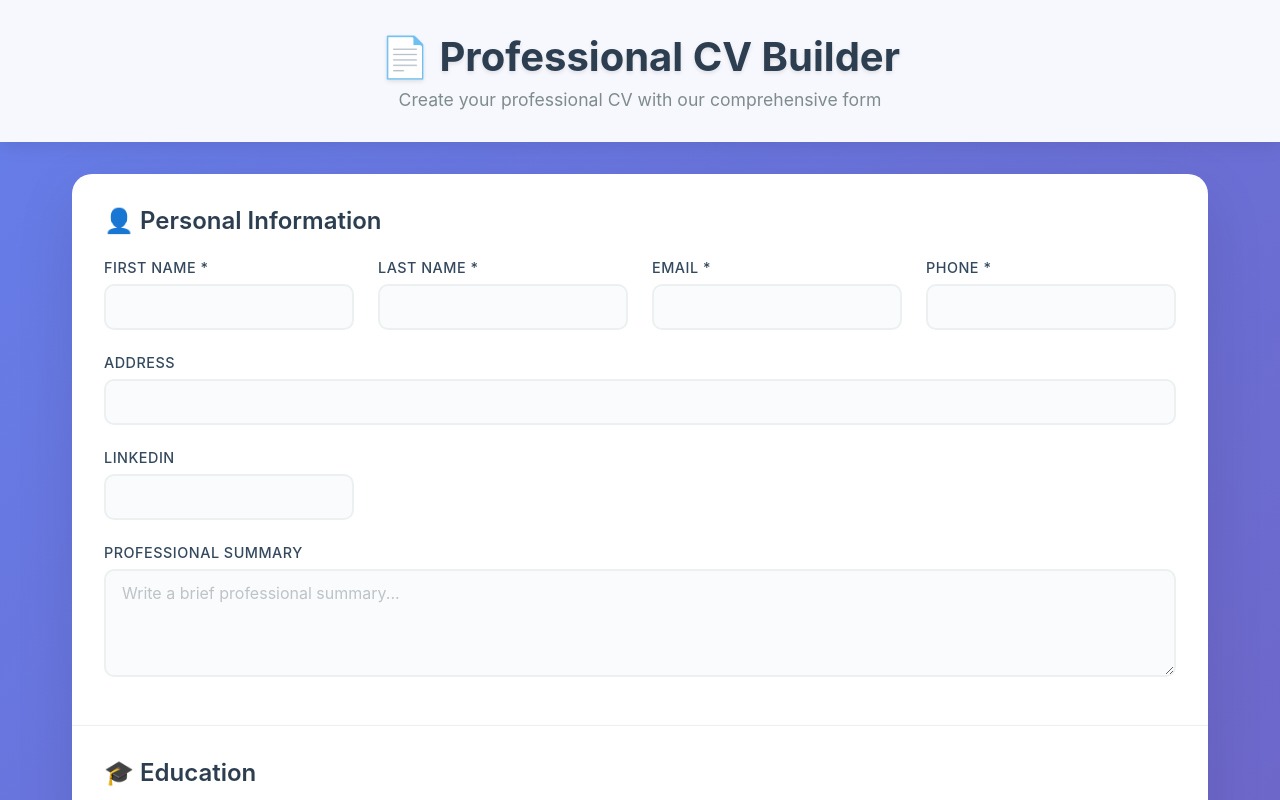
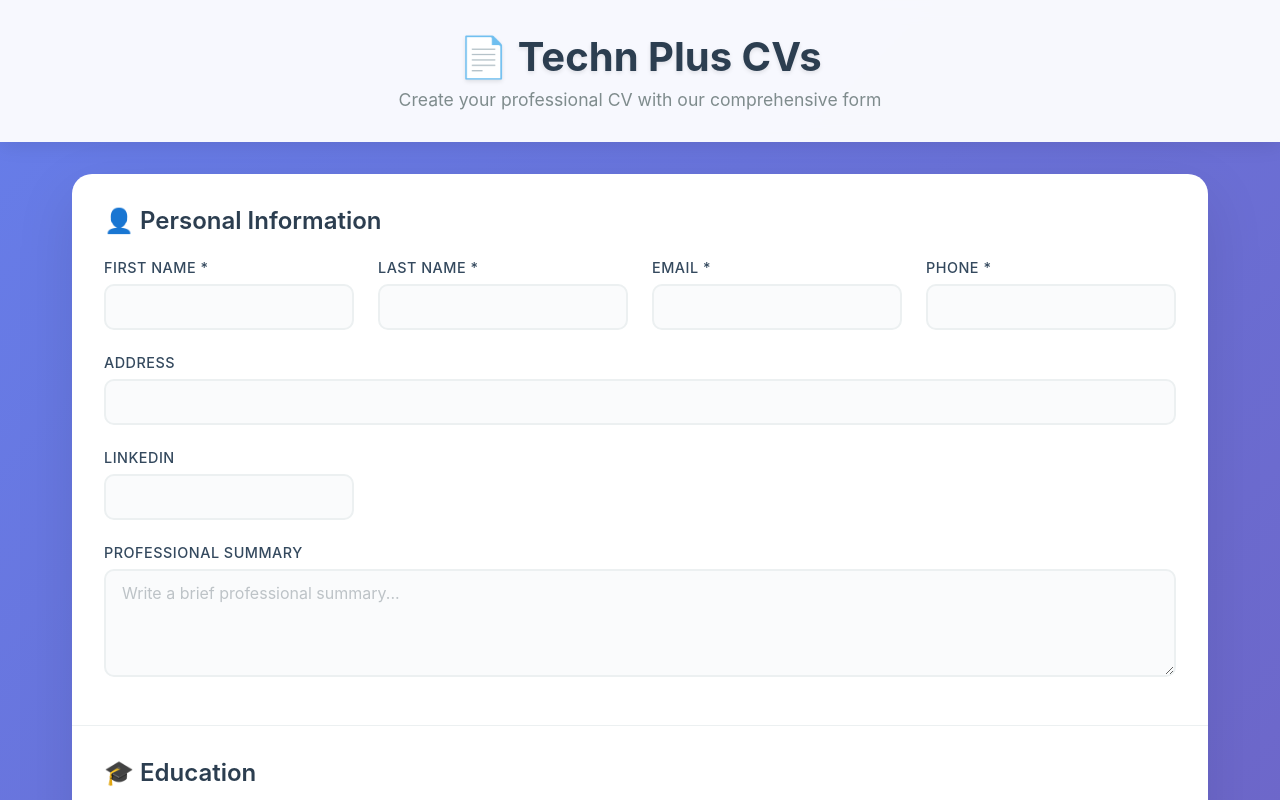
Before and after one commit to mhdANAS1/Cvs, a React (Create React App) app: page / in a window 1280 px wide. Shown: the top 800 px of the page. Built offline with nearby package versions, Linux system fonts and the light colour scheme.

Commit message:
Update website name to Techn Plus CVs

```diff
--- a/public/index.html
+++ b/public/index.html
@@ -24,7 +24,7 @@
       work correctly both with client-side routing and a non-root public URL.
       Learn how to configure a non-root public URL by running `npm run build`.
     -->
-    <title>React App</title>
+    <title>Techn Plus CVs</title>
   </head>
   <body>
     <noscript>You need to enable JavaScript to run this app.</noscript>
--- a/src/App.tsx
+++ b/src/App.tsx
@@ -241,7 +241,7 @@
   return (
     <div className="App">
       <header className="App-header">
-        <h1>📄 Professional CV Builder</h1>
+        <h1>📄 Techn Plus CVs</h1>
         <p>Create your professional CV with our comprehensive form</p>
       </header>
 
```
Also changed, not shown: 1 other file (tests, documents, lock files or other folders).
